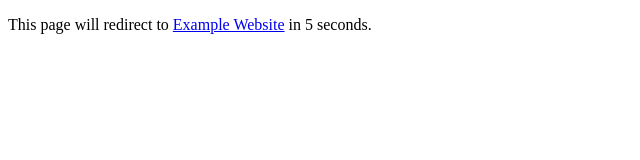
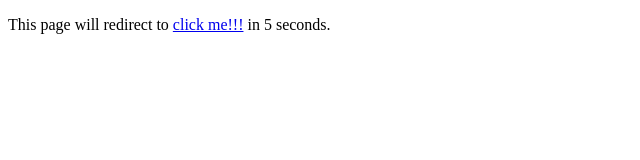
Before and after one commit to manimegan/redirecting, a plain HTML site: page index.html in a window 1280 px wide. Shown: the whole page, without its empty margins (0-640 px from the left). Drawn offline with Linux system fonts and the light colour scheme.

Commit message:
Update index.html

```diff
--- a/index.html
+++ b/index.html
@@ -6,6 +6,6 @@
     <title>Redirecting...</title>
 </head>
 <body>
-    <p>This page will redirect to <a href="https://www.bing.com">Example Website</a> in 5 seconds.</p>
+    <p>This page will redirect to <a href="https://www.bing.com">click me!!!</a> in 5 seconds.</p>
 </body>
 </html>
```
